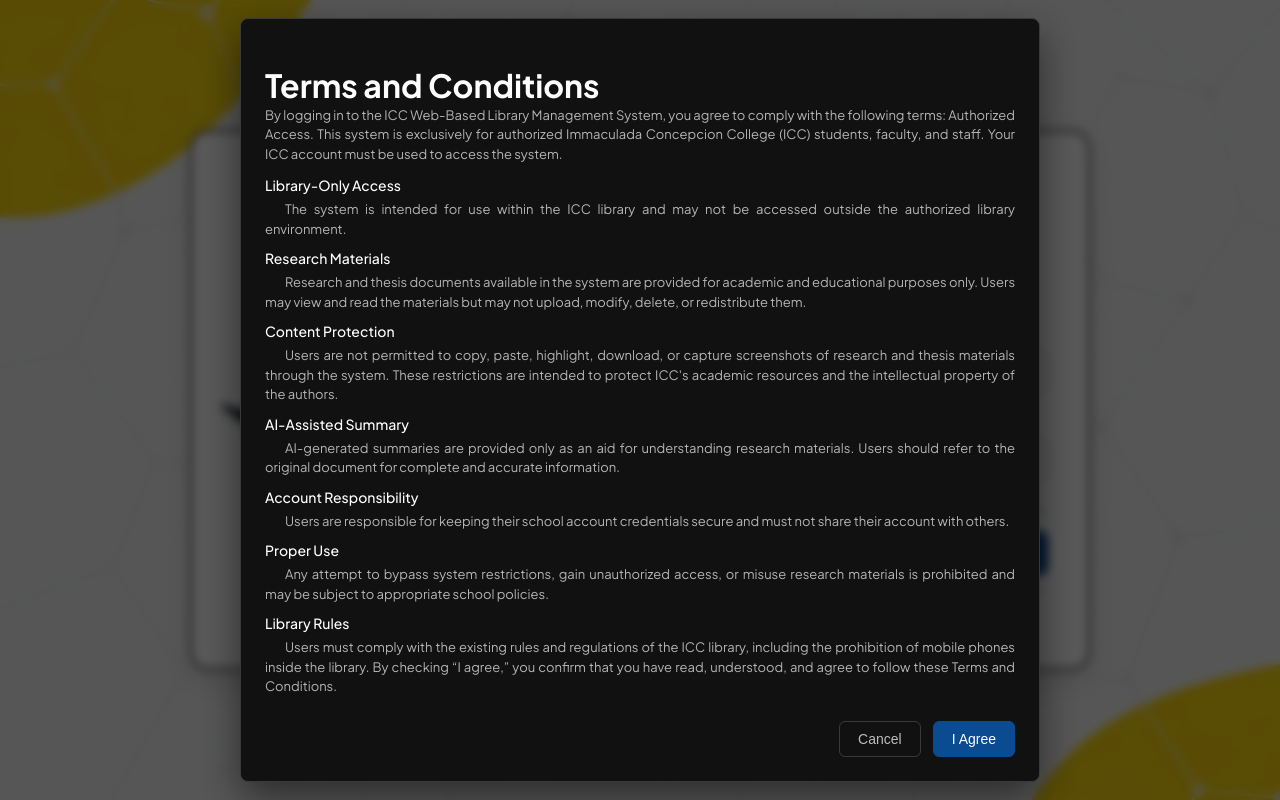
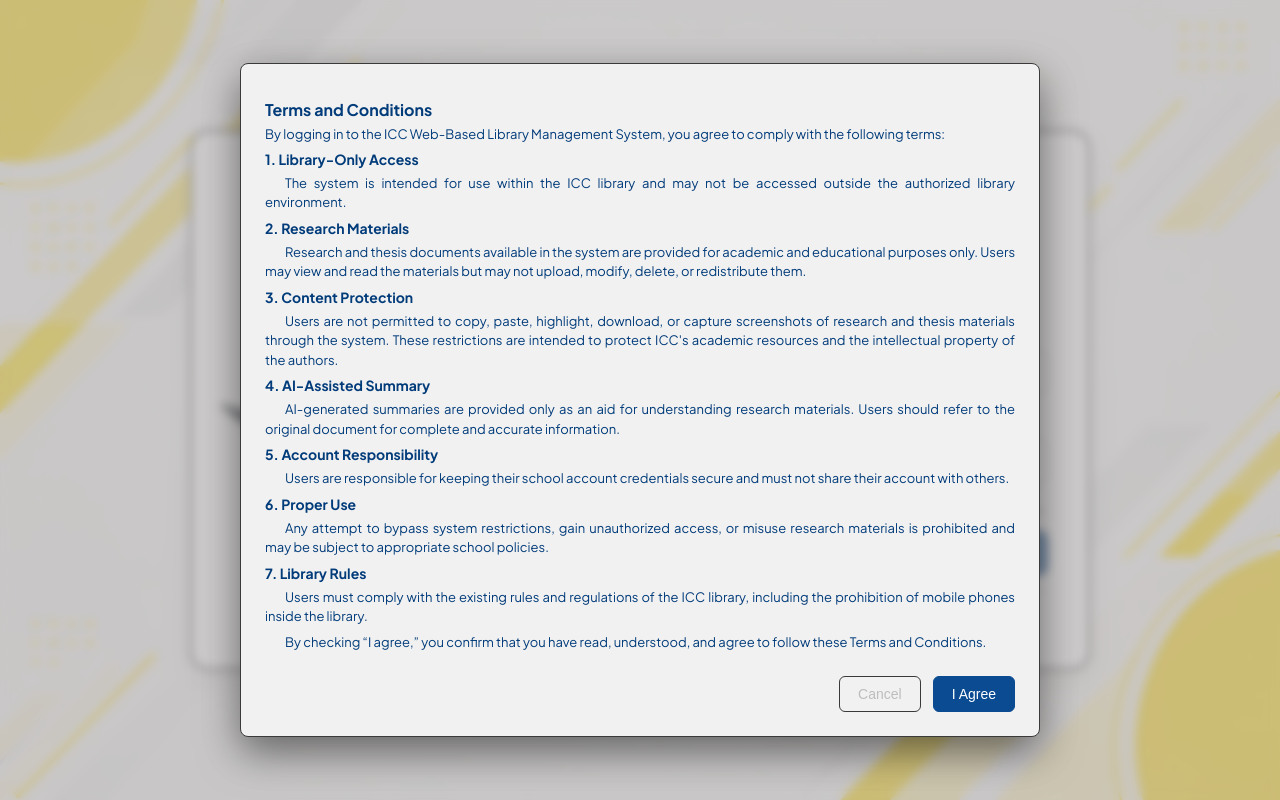
Before and after one commit to AngeloMaluya/ICC_LIBRARY, a React (Vite) app: page /login in a window 1280 px wide. Both pictures are taken after typing "name@example.com", "Sample123" into the empty fields and a click on the button "Sign In". Built offline with nearby package versions, Linux system fonts and the light colour scheme; no server answers.

Commit message:
FIX:LOGIN UI/UX

```diff
--- a/src/admin/admin-upload.css
+++ b/src/admin/admin-upload.css
@@ -1,5 +1,5 @@
 .admin-layout {
-   width: 100%;
+  width: 100%;
   min-height: 100vh;
 
   display: flex;
--- a/src/components/ResearchPopups/ResearchPopups.jsx
+++ b/src/components/ResearchPopups/ResearchPopups.jsx
@@ -1,8 +1,3 @@
-// Shared "summary" + "full PDF text" popups.
-// This entire block (~150 lines) was duplicated, near character-for-character,
-// in both library.jsx and program.jsx. Only difference: program.jsx fell back
-// to the current program name instead of "Unknown Program" - that's now the
-// `unknownProgramLabel` prop.
 const ResearchPopups = ({
   showPopup,
   showPdfPopup,
--- a/src/components/sidebar/sidebar.jsx
+++ b/src/components/sidebar/sidebar.jsx
@@ -30,7 +30,7 @@
         <button
           type="button"
           className="logo-button"
-          onClick={() => navigate("/")}
+          onClick={() => navigate("/library")}
           aria-label="Go to Library"
         >
           <img
--- a/src/components/terms/TermsModal.jsx
+++ b/src/components/terms/TermsModal.jsx
@@ -10,25 +10,23 @@
 
         <span>
             By logging in to the ICC Web-Based Library Management System, you agree to comply with the following terms:
-            Authorized Access. This system is exclusively for authorized Immaculada Concepcion College (ICC) students, faculty, and staff.
-            Your ICC account must be used to access the system.
         </span>
 
-            <h5>Library-Only Access</h5>
+            <h5>1. Library-Only Access</h5>
 
         <p>
             The system is intended for use within the ICC library and may not be accessed outside the authorized library
             environment.
         </p>
 
-            <h5>Research Materials</h5>
+            <h5>2. Research Materials</h5>
 
         <p>
             Research and thesis documents available in the system are provided for academic and educational purposes
             only. Users may view and read the materials but may not upload, modify, delete, or redistribute them.
         </p>
 
-            <h5>Content Protection</h5>
+            <h5>3. Content Protection</h5>
 
         <p>
             Users are not permitted to copy, paste, highlight, download, or capture screenshots of research and thesis
@@ -36,35 +34,36 @@
             intellectual property of the authors.
         </p>
 
-            <h5>AI-Assisted Summary</h5>
+            <h5>4. AI-Assisted Summary</h5>
 
         <p>
             AI-generated summaries are provided only as an aid for understanding research materials. Users should refer
             to the original document for complete and accurate information.
         </p>
 
-            <h5>Account Responsibility</h5>
+            <h5>5. Account Responsibility</h5>
 
         <p>
             Users are responsible for keeping their school account credentials secure and must not share their account
             with others.
         </p>
 
-            <h5>Proper Use</h5>
+            <h5>6. Proper Use</h5>
 
         <p>
             Any attempt to bypass system restrictions, gain unauthorized access, or misuse research materials is prohibited
             and may be subject to appropriate school policies.
         </p>
 
-            <h5>Library Rules</h5>
+            <h5>7. Library Rules</h5>
 
         <p>
             Users must comply with the existing rules and regulations of the ICC library, including the prohibition of mobile
             phones inside the library.
-
+        </p>
+        <p>
             By checking “I agree,” you confirm that you have read, understood, and agree to follow these Terms and Conditions.
-          </p>
+        </p>
         </div>
 
         <div className="terms-buttons">
--- a/src/components/terms/termsModal.css
+++ b/src/components/terms/termsModal.css
@@ -6,7 +6,7 @@
   justify-content: center;
   align-items: center;
 
-  background: rgba(0, 0, 0, 0.65);
+  background: rgba(177, 174, 174, 0.65);
   backdrop-filter: blur(5px);
 
   z-index: 9999;
@@ -15,60 +15,51 @@
 .terms-modal {
   width: 800px;
   min-height: 135px;
-
   padding: 24px;
 
-  background: #111111;
-  color: white;
+  background: #f1f1f1;
+  color: #003B7A;
 
   border: 1px solid #3a3a3a;
   border-radius: 8px;
-
   box-shadow: 0 15px 40px rgba(0, 0, 0, 0.5);
-
   box-sizing: border-box;
 }
 
 .terms-content {
   text-align: justify;
+  color: #003B7A;
 }
 
-.terms-content h3 {
-  margin: 0 0 14px;
-
+.terms-content h1 {
+  color: #003B7A;
   font-size: 16px;
-  font-weight: 500;
+  font-weight: 700;
 }
 
 .terms-content h5 {
   margin: 0 0 6px;
+  font-size: 14px;
+  font-weight: 700;
+  color: #003B7A;
+}
 
-  font-size: 14px;
-  font-weight: 500;
+.terms-content p,
+.terms-content span {
+  color: #003B7A;
+  font-size: 13px;
+  line-height: 1.5;
 }
 
 .terms-content p {
-  margin: 0 0 10px;
-
-  color: #b5b5b5;
-
-  font-size: 13px;
-  line-height: 1.5;
-
+  margin: 0 0 6px;
   text-indent: 20px;
-
 }
 
-.terms-content span {
-  margin-top: -20px;
+.terms-content span{
+  margin-top: -5px;
+  margin-bottom: 5px;
   display: block;
-
-  margin-bottom: 12px;
-
-  color: #b5b5b5;
-
-  font-size: 13px;
-  line-height: 1.5;
 }
 
 .terms-buttons {
--- a/src/login/login.css
+++ b/src/login/login.css
@@ -4,7 +4,7 @@
   display: flex;
   justify-content: center;
   align-items: center;
-  background-image: url("../assets/img_repo/bg.png");
+  background-image: url("../assets/img_repo/bg1.png");
   background-repeat: no-repeat;
   background-size: 100% 100%;
   background-position: center;
--- a/src/login/login.jsx
+++ b/src/login/login.jsx
@@ -32,7 +32,7 @@
     const email = e.target.email.value;
     const password = e.target.password.value;
 
-    //Test Admin
+    // Test Admin
     if (email === "admin" && password === "admin") {
       const adminUser = {
         id: "admin",
@@ -42,11 +42,12 @@
         role: "admin",
       };
 
-      localStorage.setItem("libraryUser", JSON.stringify(adminUser));
+      sessionStorage.setItem("libraryUser", JSON.stringify(adminUser));
       navigate("/admin");
       return;
     }
-    //Test Account
+
+    // Test Account
      if (email === "user" && password === "user") {
       const normalUser = {
         id: "user",
@@ -77,7 +78,7 @@
         return;
       }
 
-      localStorage.setItem("libraryUser", JSON.stringify(data.user));
+      sessionStorage.setItem("libraryUser", JSON.stringify(data.user));
       navigate("/library");
     } catch (error) {
       console.error("Normal Login Error:", error);
@@ -109,9 +110,9 @@
       alert("Google Login Failed");
     }
   };
+
   const processGoogleUser = async (user) => {
     try {
-
       const response = await fetch(
         `${API_URL}/api/user/${encodeURIComponent(user.email)}`
       );
@@ -121,7 +122,7 @@
       console.log("User response:", data);
 
       if (response.ok && data.exists) {
-      localStorage.setItem(
+        sessionStorage.setItem(
           "libraryUser",
           JSON.stringify(data.user)
         );
@@ -140,6 +141,7 @@
       }
 
       alert("Unable to check your account. Please try again.");
+
     } catch (error) {
       console.error("Google Login Error:", error);
 
@@ -149,14 +151,11 @@
     }
   };
 
-
   // Checkbox clicked
   const handleTermsCheckbox = () => {
     if (!termsAccepted) {
-      // Open modal instead of checking immediately
       setShowTerms(true);
     } else {
-      // Allow user to uncheck after accepting
       setTermsAccepted(false);
     }
   };
@@ -188,9 +187,7 @@
         {/* LEFT PANEL */}
         <div className="left-panel">
           <div className="illustration">
-
             <img src={logImage} alt="Illustration" />
-
           </div>
 
           <h2>DISCOVER KNOWLEDGE</h2>
@@ -230,7 +227,6 @@
               required
             />
 
-
             <p>
               <input
                 type="checkbox"
@@ -243,10 +239,11 @@
                   }
                 }}
               />
-              By checking “I agree,” you confirm that you have read, understood, and agree to follow these Terms and Conditions.
-              You also acknowledge that you have read and understood the privacy policy.
+              By checking “I agree,” you confirm that you have read,
+              understood, and agree to follow these Terms and Conditions.
+              You also acknowledge that you have read and understood the
+              privacy policy.
             </p>
-
 
             <button
               type="submit"
```
Also changed, not shown: src/assets/img_repo/bg1.png (added). Lines whose indentation alone changed are shown as unchanged.
